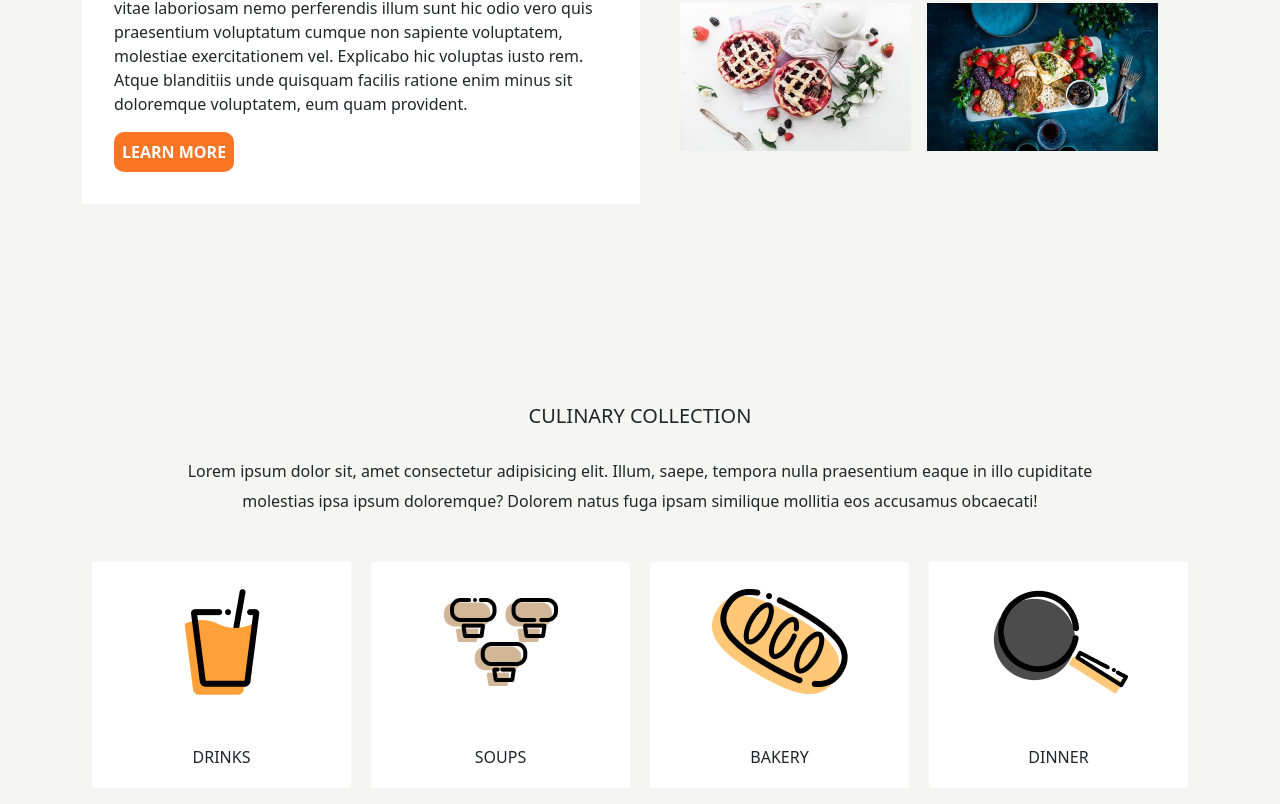
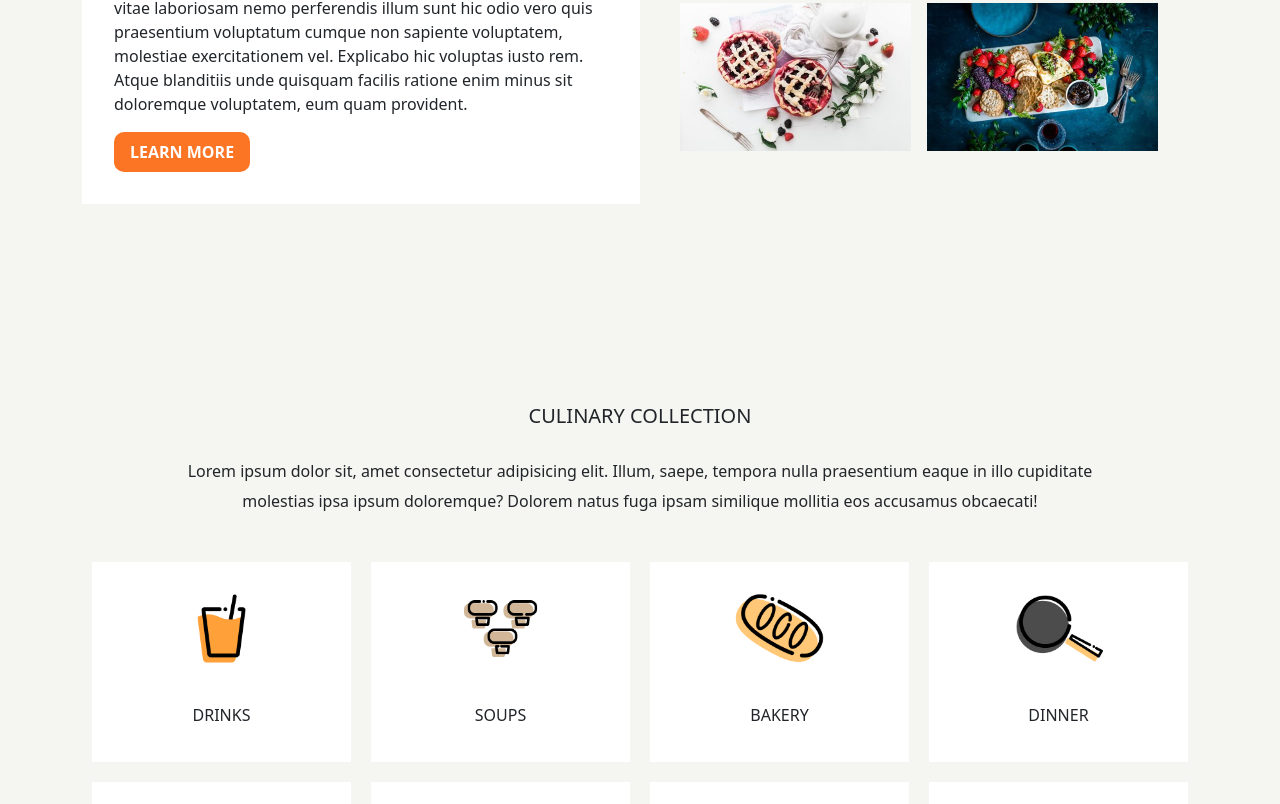
Before and after one commit to AndreaGallini/proj-html-vuejs, a Vue app: page / in a window 1280 px wide. Shown: the part 2376-3180 px from the top of the page. Built offline with nearby package versions, Linux system fonts and the light colour scheme; the HTML template or start-up script is replaced by a standard one.

Commit message:
add bonus btn and links

```diff
--- a/src/assets/partials/_partials.scss
+++ b/src/assets/partials/_partials.scss
@@ -6,3 +6,4 @@ $buttonBackgroundPosts:#EDEDE7;
 $grayIcon:#524E48;
 $iconBackground:#EDEDE8;
 $green:#519662;
+$buttonHover:#F66104;
--- a/src/components/FooterComponents/StoreFooter.vue
+++ b/src/components/FooterComponents/StoreFooter.vue
@@ -1,8 +1,17 @@
 <template>
   <div class="store">
     <p>Get our app</p>
-    <img src="/images/download-android.png" alt="" />
-    <img src="/images/download-app-store.png" alt="" />
+    <a
+      href="https://themeforest.net/item/avada-responsive-multipurpose-theme/2833226?irgwc=1&clickid=xRqTnB3OzxyNT7OTPiwKfypUUkA0Q3w%3AhXxM0s0&iradid=275988&irpid=1292887&iradtype=ONLINE_TRACKING_LINK&irmptype=mediapartner&mp_value1=&utm_campaign=af_impact_radius_1292887&utm_medium=affiliate&utm_source=impact_radius"
+      target="_blank"
+      ><img src="/images/download-android.png" alt=""
+    /></a>
+    <a
+      href="https://themeforest.net/item/avada-responsive-multipurpose-theme/2833226?irgwc=1&clickid=xRqTnB3OzxyNT7OTPiwKfypUUkA0Q3yuhXxM0s0&iradid=275988&irpid=1292887&iradtype=ONLINE_TRACKING_LINK&irmptype=mediapartner&mp_value1=&utm_campaign=af_impact_radius_1292887&utm_medium=affiliate&utm_source=impact_radius"
+      target="_blank"
+    >
+      <img src="/images/download-app-store.png" alt="" />
+    </a>
   </div>
 </template>
 
--- a/src/components/HeaderComponents/HeaderBottomComponent.vue
+++ b/src/components/HeaderComponents/HeaderBottomComponent.vue
@@ -35,6 +35,7 @@ li {
     font-weight: bold;
     text-decoration: none;
     color: black;
+    transition: all 0.5s;
   }
 }
 a:hover {
--- a/src/components/MainComponents/CulinaryCollection.vue
+++ b/src/components/MainComponents/CulinaryCollection.vue
@@ -33,6 +33,7 @@ export default {
 </script>
 
 <style lang="scss" scoped>
+@use "../../assets/partials/partials" as *;
 .culinaryCollection {
   text-align: center;
   p {
@@ -43,8 +44,31 @@ export default {
 .culinary-card {
   background-color: white;
   margin: 10px;
+  display: flex;
+  flex-direction: column;
+  align-items: center;
+  justify-content: center;
+  height: 200px;
   p {
     text-transform: uppercase;
+    background-color: transparent;
+    transition: all 0.5s;
+    width: 100%;
+    margin-bottom: 0;
+    padding-bottom: 1rem;
+    cursor: pointer;
+    &:hover {
+      background-color: $buttonHover;
+      color: white;
+    }
+  }
+  img {
+    width: 40%;
+    transition: all 1s;
+    cursor: pointer;
+    &:hover {
+      width: 50%;
+    }
   }
 }
 .culinaryText {
--- a/src/components/MainComponents/FarmToTable.vue
+++ b/src/components/MainComponents/FarmToTable.vue
@@ -30,7 +30,7 @@ export default {};
 }
 .right {
   display: flex;
-  align-items: center;
+  align-items: flex-start;
   justify-content: flex-end;
 }
 button {
@@ -40,6 +40,9 @@ button {
   color: white;
   text-transform: uppercase;
   font-weight: 700;
+  &:hover {
+    background-color: $buttonHover;
+  }
 }
 h3 {
   text-transform: uppercase;
--- a/src/components/MainComponents/PopularRecipes.vue
+++ b/src/components/MainComponents/PopularRecipes.vue
@@ -98,11 +98,15 @@ img {
 button {
   background-color: $brandColor;
   border: 0;
-  padding: 0.5rem;
+  padding: 0.5rem 1rem;
+
   border-radius: 10px;
   color: white;
   text-transform: uppercase;
   font-weight: 700;
+  &:hover {
+    background-color: $buttonHover;
+  }
 }
 h2 {
   text-transform: uppercase;
--- a/src/components/MainComponents/PostComponent.vue
+++ b/src/components/MainComponents/PostComponent.vue
@@ -173,6 +173,9 @@ img {
     text-transform: uppercase;
     font-weight: 700;
     width: 100%;
+    &:hover {
+      background-color: $buttonHover;
+    }
   }
 }
 input {
```
